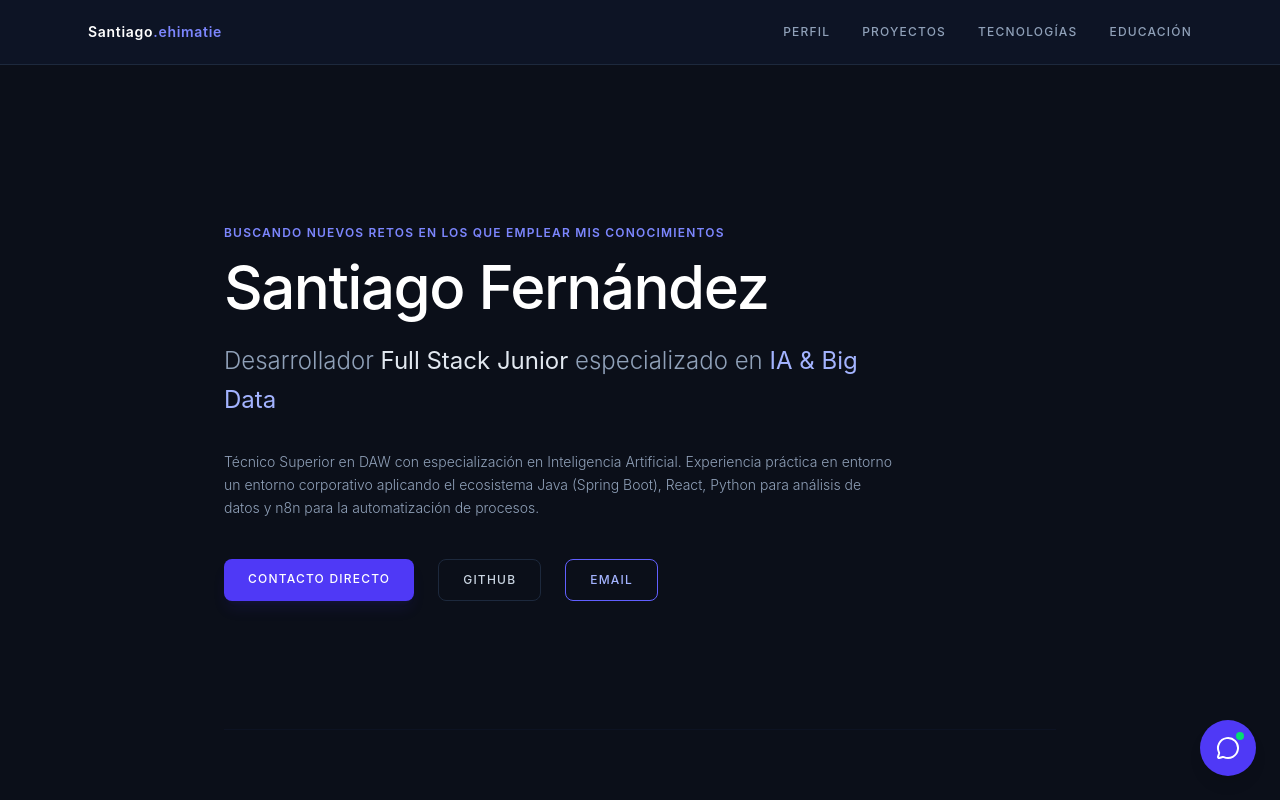
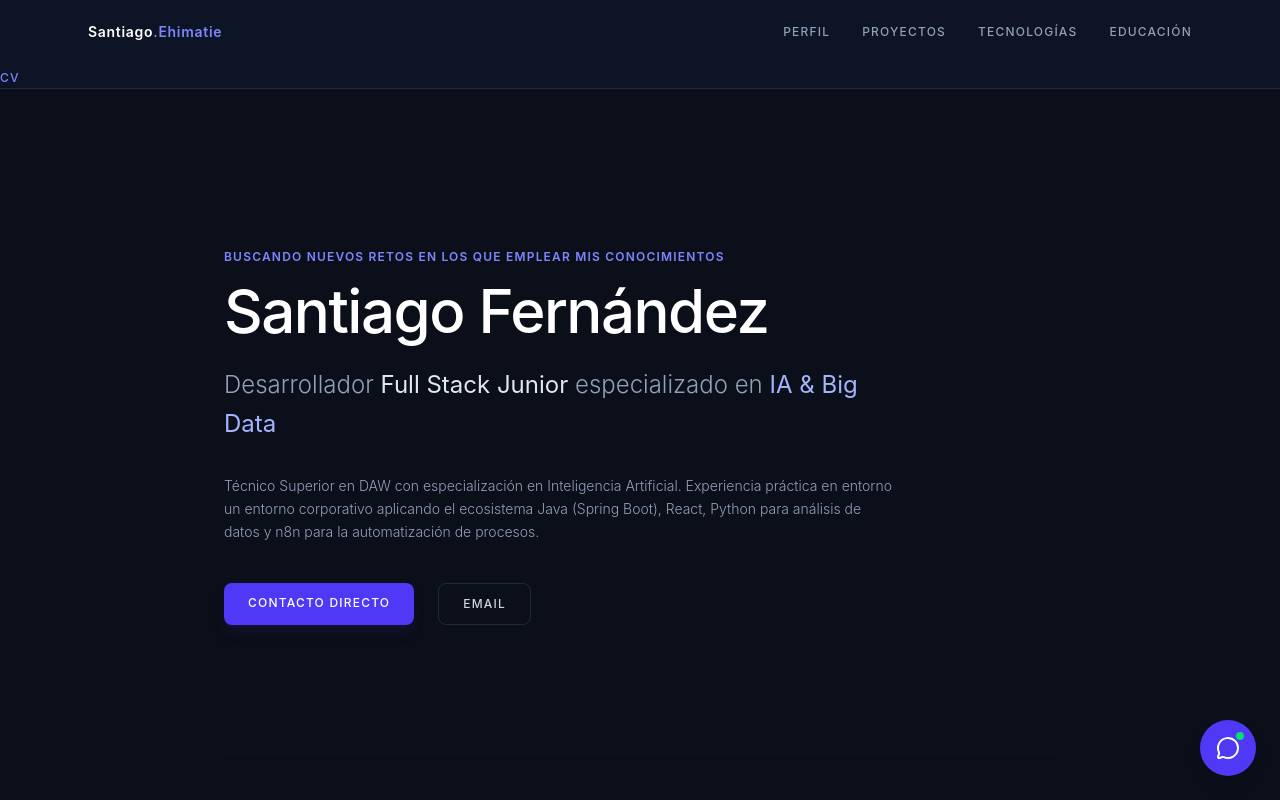
Before and after one commit to sferehi18/portfolio-santiago, a React (Vite) app in the folder santiago-portfolio/: page / in a window 1280 px wide. Shown: the top 800 px of the page. Built offline with nearby package versions, Linux system fonts and the light colour scheme.

Commit message:
Cambios en distribución UI

```diff
--- a/santiago-portfolio/src/components/Hero.jsx
+++ b/santiago-portfolio/src/components/Hero.jsx
@@ -2,7 +2,7 @@ import React from 'react';
 
 export default function Hero() {
   return (
-   // Cambia la etiqueta de inicio por esta:
+   // Sección de presentación
 <section id="perfil" className="scroll-mt-28 pt-32 pb-24 md:pt-40 md:pb-32 flex flex-col justify-center border-b border-slate-900/60">
 
       <p className="text-xs font-semibold tracking-widest uppercase text-indigo-400 mb-4">
@@ -27,16 +27,12 @@ export default function Hero() {
   Contacto directo
 </a>
 
-        <a href="https://github.com/sferehi18" target="_blank" rel="noreferrer" className="border border-slate-800 hover:border-slate-600 text-slate-300 px-6 py-3 rounded-lg transition-all duration-200">
-          GitHub
+        <a href="mailto:Sferehi18@gmail.com" target="_blank" rel="noreferrer" className="border border-slate-800 hover:border-slate-600 text-slate-300 px-6 py-3 rounded-lg transition-all duration-200">
+         Email
         </a>
-         {/* EMAIL BUTTON */}
-        <a
-          href="mailto:Sferehi18@gmail.com"
-          className="border border-indigo-500 text-indigo-300 hover:bg-indigo-500 hover:text-white px-6 py-3 rounded-lg transition-all duration-200"
-        >
-          Email
-        </a>
+
+
+
       </div>
     </section>
   );
--- a/santiago-portfolio/src/components/NavBar.jsx
+++ b/santiago-portfolio/src/components/NavBar.jsx
@@ -7,7 +7,7 @@ export default function NavBar() {
 
         {/* Identidad / Logo izquierdo actualizado */}
         <div className="text-sm font-semibold tracking-wider text-white select-none">
-          Santiago<span className="text-indigo-400">.ehimatie</span>
+          Santiago<span className="text-indigo-400">.Ehimatie</span>
         </div>
 
         {/* Enlaces de navegación derechos */}
@@ -27,6 +27,13 @@ export default function NavBar() {
         </div>
 
       </div>
+      <a
+  href="santiago-portfolio\public\CV_Santiago_FE.pdf"
+  download
+  className="text-xs font-medium tracking-widest uppercase text-indigo-400 hover:text-white transition-colors"
+>
+  CV
+</a>
     </nav>
   );
 }
```
Also changed, not shown: 1 other file (tests, documents, lock files or other folders).
